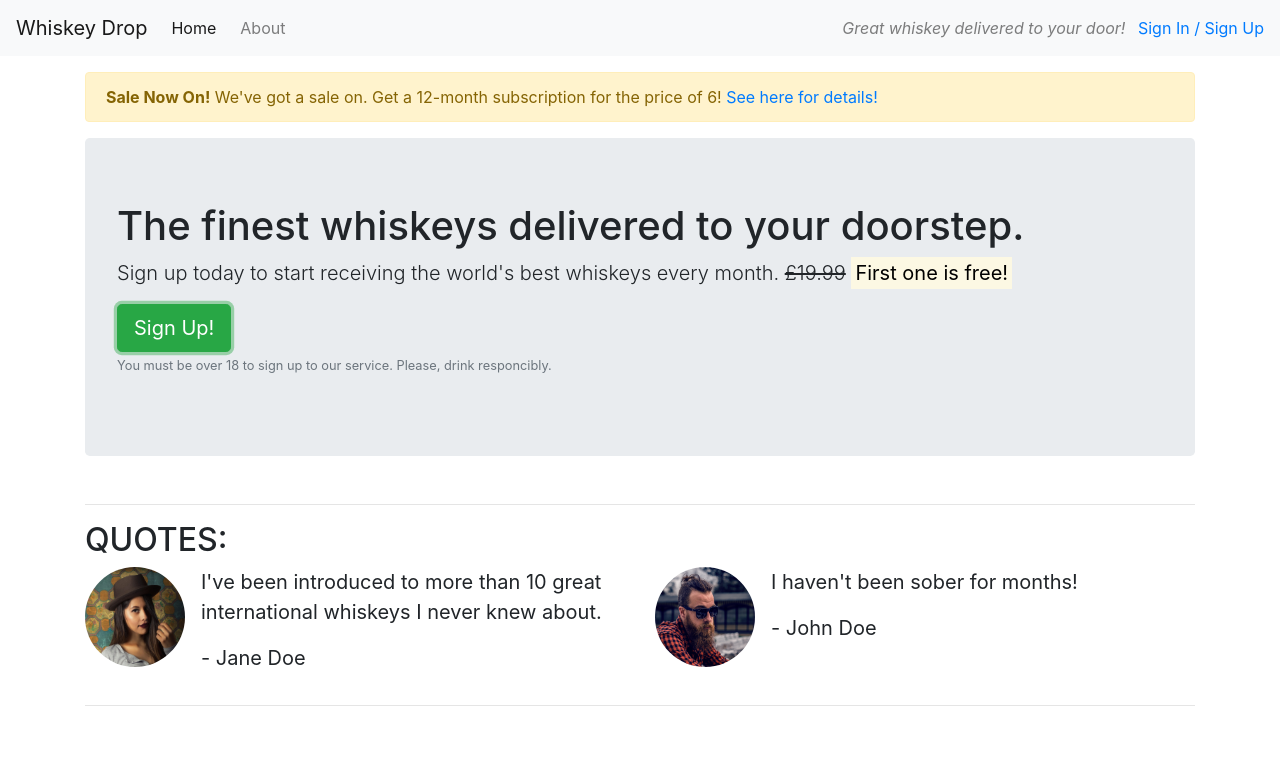
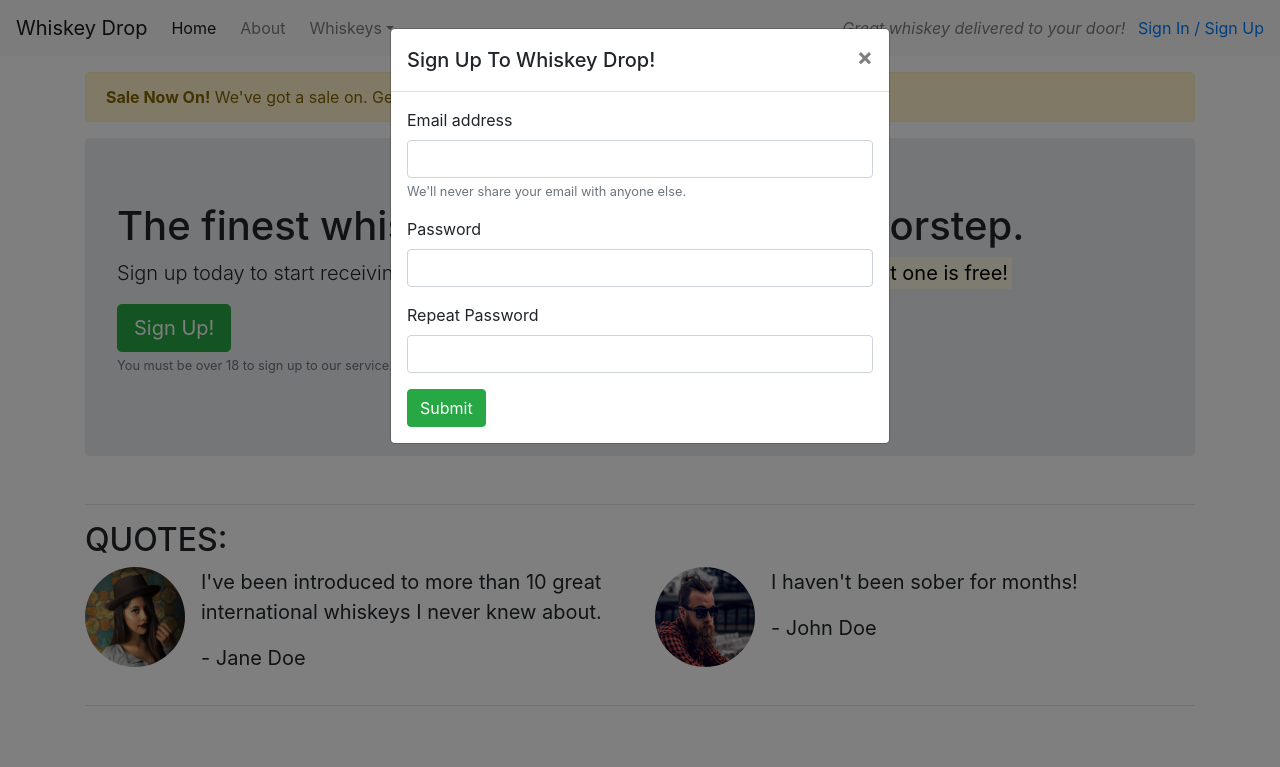
Before and after one commit to seanyoung247/bootstrap-test, a plain HTML site: page index.html in a window 1280 px wide. Both pictures are taken after a click on the button "Sign Up!". Shown: the top 767 px of the page. Drawn offline with nearby package versions, Linux system fonts and the light colour scheme.

Commit message:
Modal signup and collapsible menu added

```diff
--- a/index.html
+++ b/index.html
@@ -9,9 +9,6 @@
 	<!-- Bootstrap -->
 	<link rel="stylesheet" href="https://stackpath.bootstrapcdn.com/bootstrap/4.3.1/css/bootstrap.min.css"
 		integrity="sha384-ggOyR0iXCbMQv3Xipma34MD+dH/1fQ784/j6cY/iJTQUOhcWr7x9JvoRxT2MZw1T" crossorigin="anonymous">
-	<script src="https://stackpath.bootstrapcdn.com/bootstrap/4.3.1/js/bootstrap.min.js"
-		integrity="sha384-JjSmVgyd0p3pXB1rRibZUAYoIIy6OrQ6VrjIEaFf/nJGzIxFDsf4x0xIM+B07jRM" crossorigin="anonymous">
-	</script>
 	<!-- /.Bootstrap -->
 
 	<!-- Fontawesome -->
@@ -26,11 +23,31 @@
 
 	<nav class="navbar navbar-light bg-light navbar-expand-sm">
 		<a href="/" class="navbar-brand">Whiskey Drop</a>
-		<ul class="navbar-nav mr-auto">
-			<li class="active nav-item mr-2"><a class="nav-link" href="/">Home</a></li>
-			<li class="nav-item mr-2"><a class="nav-link" href="/about">About</a></li>
-			<li class="nav-item mr-2 d-block d-sm-none"><a class="nav-link" href="/login">Sign In / Sign Up</a></li>
-		</ul>
+
+		<button class="navbar-toggler ml-auto" type="button" data-toggle="collapse" data-target="#navbarNavDropdown"
+            aria-controls="navbarNavDropdown" aria-expanded="false" aria-label="Toggle navigation">
+        <span class="navbar-toggler-icon"></span></button>
+
+		<div class="collapse navbar-collapse" id="navbarNavDropdown">
+			<ul class="navbar-nav mr-auto">
+				<li class="active nav-item mr-2"><a class="nav-link" href="/">Home</a></li>
+				<li class="nav-item mr-2"><a class="nav-link" href="/about">About</a></li>
+
+				<li class="nav-item dropdown">
+					<a class="nav-link dropdown-toggle" href="#" id="navbarDropdownMenuLink" role="button"
+						data-toggle="dropdown" aria-haspopup="true" aria-expanded="false">Whiskeys</a>
+
+					<div class="dropdown-menu" aria-labelledby="navbarDropdownMenuLink">
+						<a class="dropdown-item" href="#">Irish</a>
+						<a class="dropdown-item" href="#">Scotch</a>
+						<a class="dropdown-item" href="#">Japanese</a>
+						<a class="dropdown-item" href="#">American</a>
+					</div>
+				</li>
+
+				<li class="nav-item mr-2 d-block d-sm-none"><a class="nav-link" href="/login">Sign In / Sign Up</a></li>
+			</ul>
+		</div>
 		<div class="d-none d-md-block">
 			<p class="navbar-text my-auto mr-2"><i>Great whiskey delivered to your door!</i></p>
 			<a href="/login">Sign In / Sign Up</a>
@@ -56,7 +73,7 @@
 						<s class="d-none d-sm-inline">£19.99</s>
 						<span class="d-inline d-sm-none"><br></span>
 						<strong><mark> First one is free!</mark></strong></p>
-					<button class="btn btn-success btn-lg">Sign Up!</button>
+					<button class="btn btn-success btn-lg" data-toggle="modal" data-target="#signupmodal">Sign Up!</button>
 					<p class="text-muted">
 						<small>You must be over 18 to sign up to our service. Please, drink responcibly.</small></p>
 				</section>
@@ -81,7 +98,8 @@
                         </div>
 							<div class="media-body">
 								<blockquote class="blockquote">
-									<p>I've been introduced to more than 10 great international whiskeys I never knew about.
+									<p>I've been introduced to more than 10 great international whiskeys I never knew
+										about.
 									</p>
 									<p>- Jane Doe</p>
 								</blockquote>
@@ -167,6 +185,54 @@
 		<!-- /.Monthly favorites -->
 
 	</article>
+
+
+    <!-- Signup modal dialog -->
+	<div class="modal" tabindex="-1" role="dialog" id="signupmodal">
+		<div class="modal-dialog" role="document">
+			<div class="modal-content">
+				<div class="modal-header">
+					<h5 class="modal-title">Sign Up To Whiskey Drop!</h5>
+					<button type="button" class="close" data-dismiss="modal" aria-label="Close">
+          <span aria-hidden="true">&times;</span>
+        </button>
+				</div>
+				<div class="modal-body">
+					<form>
+						<div class="form-group">
+							<label for="exampleInputEmail1">Email address</label>
+							<input type="email" class="form-control" id="exampleInputEmail1" aria-describedby="emailHelp">
+							<small id="emailHelp" class="form-text text-muted">We'll never share your email with anyone else.</small>
+						</div>
+						<div class="form-group">
+							<label for="password">Password</label>
+							<input type="password" class="form-control" id="password">
+                        </div>
+                        <div class="form-group">
+							<label for="repeatpassword">Repeat Password</label>
+							<input type="password" class="form-control" id="repeatpassword">
+                        </div>
+						<button type="submit" class="btn btn-success">Submit</button>
+					</form>
+				</div>
+			</div>
+		</div>
+	</div>
+    <!-- /.Signup modal dialog -->
+
+
+	<!-- Bootstrap Javascript -->
+	<script src="https://code.jquery.com/jquery-3.4.1.slim.min.js"
+		integrity="sha384-J6qa4849blE2+poT4WnyKhv5vZF5SrPo0iEjwBvKU7imGFAV0wwj1yYfoRSJoZ+n" crossorigin="anonymous">
+	</script>
+	<script src="https://cdn.jsdelivr.net/npm/popper.js@1.16.0/dist/umd/popper.min.js"
+		integrity="sha384-Q6E9RHvbIyZFJoft+2mJbHaEWldlvI9IOYy5n3zV9zzTtmI3UksdQRVvoxMfooAo" crossorigin="anonymous">
+	</script>
+
+	<script src="https://stackpath.bootstrapcdn.com/bootstrap/4.3.1/js/bootstrap.min.js"
+		integrity="sha384-JjSmVgyd0p3pXB1rRibZUAYoIIy6OrQ6VrjIEaFf/nJGzIxFDsf4x0xIM+B07jRM" crossorigin="anonymous">
+	</script>
+	<!-- /.Bootstrap Javascript -->
 </body>
 
 </html>
```
